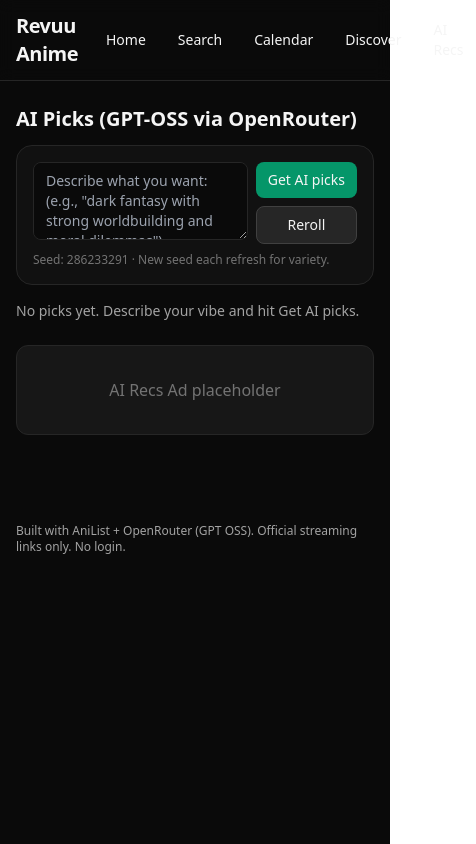
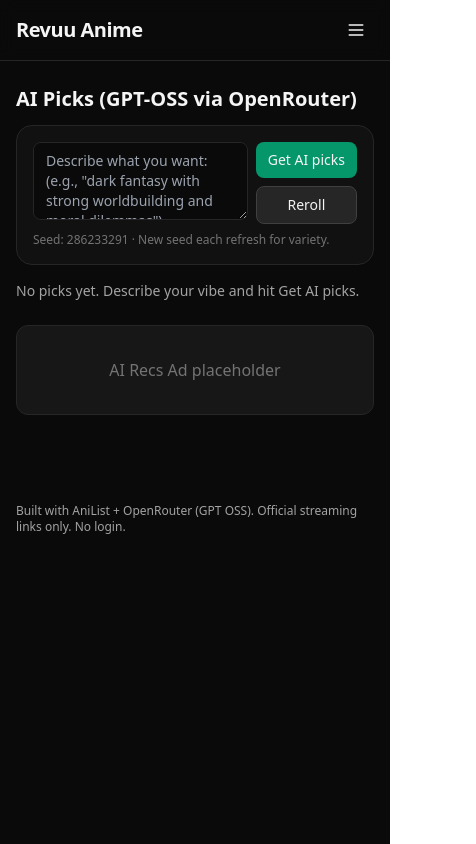
Before and after one commit to ParshvLimbad/animeguys, a Next.js app: page /ai in a window 390 px wide. Shown: the whole page, 476 px wide, since content can reach past the window. Built offline with nearby package versions, Linux system fonts and the light colour scheme.

Commit message:
feat: improve navbar responsiveness

```diff
--- a/src/app/globals.css
+++ b/src/app/globals.css
@@ -125,6 +125,6 @@
     @apply border-border;
   }
   body {
-    @apply bg-background text-foreground;
+    @apply bg-background text-foreground overflow-x-hidden;
   }
 }
--- a/src/components/Shell.jsx
+++ b/src/components/Shell.jsx
@@ -1,21 +1,57 @@
 
 "use client";
 import Link from "next/link";
+import { useState } from "react";
+import { Menu } from "lucide-react";
 
-export default function Shell({ children }){
+export default function Shell({ children }) {
+  const [open, setOpen] = useState(false);
+
+  const navLinks = (
+    <>
+      <Link className="px-3 py-1.5 rounded hover:bg-neutral-800" href="/">
+        Home
+      </Link>
+      <Link className="px-3 py-1.5 rounded hover:bg-neutral-800" href="/search">
+        Search
+      </Link>
+      <Link className="px-3 py-1.5 rounded hover:bg-neutral-800" href="/calendar">
+        Calendar
+      </Link>
+      <Link className="px-3 py-1.5 rounded hover:bg-neutral-800" href="/discover">
+        Discover
+      </Link>
+      <Link className="px-3 py-1.5 rounded hover:bg-neutral-800" href="/ai">
+        AI Recs
+      </Link>
+    </>
+  );
+
   return (
-    <div className="min-h-screen bg-neutral-950 text-neutral-100">
+    <div className="min-h-screen overflow-x-hidden bg-neutral-950 text-neutral-100">
       <header className="sticky top-0 z-30 backdrop-blur bg-neutral-950/70 border-b border-neutral-800">
         <div className="mx-auto max-w-7xl px-4 py-3 flex items-center gap-4">
-          <Link href="/" className="text-xl font-black tracking-tight">Revuu Anime</Link>
-          <nav className="ml-auto flex items-center gap-2 text-sm">
-            <Link className="px-3 py-1.5 rounded hover:bg-neutral-800" href="/">Home</Link>
-            <Link className="px-3 py-1.5 rounded hover:bg-neutral-800" href="/search">Search</Link>
-            <Link className="px-3 py-1.5 rounded hover:bg-neutral-800" href="/calendar">Calendar</Link>
-            <Link className="px-3 py-1.5 rounded hover:bg-neutral-800" href="/discover">Discover</Link>
-            <Link className="px-3 py-1.5 rounded hover:bg-neutral-800" href="/ai">AI Recs</Link>
+          <Link href="/" className="text-xl font-black tracking-tight">
+            Revuu Anime
+          </Link>
+          <button
+            className="ml-auto p-2 rounded hover:bg-neutral-800 md:hidden"
+            onClick={() => setOpen(!open)}
+            aria-label="Toggle navigation"
+          >
+            <Menu className="h-5 w-5" />
+          </button>
+          <nav className="ml-auto hidden items-center gap-2 text-sm md:flex">
+            {navLinks}
           </nav>
         </div>
+        {open && (
+          <nav className="md:hidden border-t border-neutral-800 bg-neutral-950/95">
+            <div className="px-4 py-2 flex flex-col gap-2 text-sm">
+              {navLinks}
+            </div>
+          </nav>
+        )}
       </header>
       <main className="mx-auto max-w-7xl px-4 py-6">{children}</main>
       <footer className="mx-auto max-w-7xl px-4 py-10 text-xs text-neutral-400">
```
